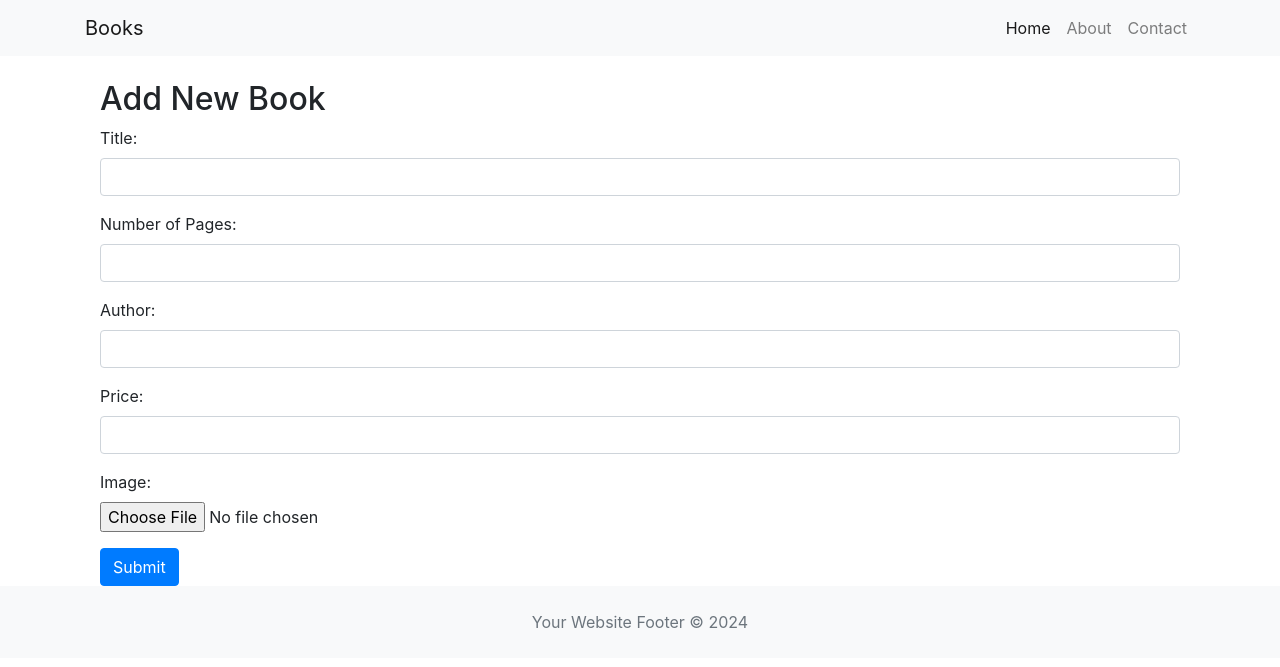
After one commit to Blitz576/Django-BookStore, a Django app: page /addBook in a window 1280 px wide. The commit adds this page. Shown: the top 667 px of the page. Run offline with Django 5.2, Linux system fonts and the light colour scheme; some libraries are stand-ins or nearby versions.

Commit message:
book crud operations

```diff
--- /dev/null
+++ b/bookStore/mainApp/templates/mainApp/addBook.html
@@ -0,0 +1,33 @@
+{% extends 'layouts/base.html' %}
+{% block PageTitle %} Home {% endblock %}
+{% block Title %} Books {% endblock %}
+
+{% block content %}
+<div class="container">
+    <h2>Add New Book</h2>
+    <form method="post" enctype="multipart/form-data">
+        {% csrf_token %}
+        <div class="form-group">
+            <label for="title">Title:</label>
+            <input type="text" class="form-control" id="title" name="title">
+        </div>
+        <div class="form-group">
+            <label for="no_of_pages">Number of Pages:</label>
+            <input type="number" class="form-control" id="no_of_pages" name="no_of_pages">
+        </div>
+        <div class="form-group">
+            <label for="author">Author:</label>
+            <input type="text" class="form-control" id="author" name="author">
+        </div>
+        <div class="form-group">
+            <label for="price">Price:</label>
+            <input type="number" step="0.01" class="form-control" id="price" name="price">
+        </div>
+        <div class="form-group">
+            <label for="image">Image:</label>
+            <input type="file" class="form-control-file" id="image" name="image">
+        </div>
+        <button type="submit" class="btn btn-primary">Submit</button>
+    </form>
+</div>
+{% endblock %}
--- a/bookStore/mainApp/templates/mainApp/index.html
+++ b/bookStore/mainApp/templates/mainApp/index.html
@@ -4,7 +4,7 @@
 {% block Title %} Books {% endblock %}
 
 {% block content %}
-
+    <a class="btn btn-primary" href="{% url 'addBook' %}">Add New Book</a>
     <div class="container mt-4">
         <h2>Books</h2>
         <table class="table">
@@ -28,8 +28,9 @@
                      <td>{{book.no_of_pages}}</td>
                      <td> {{book.price}}</td>
 
-                     <td> <img style="width: 100px; height: 100px" src="{% static './images/one.jpg' %}"> </td>
+                     <td> <img style="width: 100px; height: 100px" src="{{ book.get_absolute_url }}"> </td>
                      <td> <a href="{% url 'bookDetails' book.id %}" class="btn btn-primary">Show</a></td>
+                     <td> <a href="{{ book.delete_url }}" class="btn btn-danger">Delete</a></td>
                  </tr>
                 {% endfor %}
             </tbody>
--- a/bookStore/mainApp/urls.py
+++ b/bookStore/mainApp/urls.py
@@ -1,5 +1,5 @@
 from django.urls import path
-from .views import index,about,contact,bookDetails
+from .views import index,about,contact,bookDetails , addBook , deleteBook
 from django.conf import settings
 from django.conf.urls.static import static
 
@@ -13,7 +13,7 @@ urlpatterns = [
  path('',index,name='index'),
  path('about',about,name='about'),
  path('contact',contact,name='contact'),
- path('<int:id>',bookDetails,name='bookDetails')
-
-
+ path('<int:id>',bookDetails,name='bookDetails'),
+ path ('addBook' ,addBook , name='addBook'),
+ path('<int:id>/delete', deleteBook , name='deleteBook'),
 ]
--- a/bookStore/mainApp/views.py
+++ b/bookStore/mainApp/views.py
@@ -45,11 +45,8 @@ books = [
 
 def index(request):
     books_queryset = Book.objects.all()
-    print(books_queryset)
-    books_list = [{'id': book.id, 'title': book.title, 'no_of_pages': book.no_of_pages,
-                   'author': book.author, 'price': book.price, 'image': book.image} for book in books_queryset]
-    return HttpResponse(json.dumps(books_list), content_type='application/json')
-
+   # print(books_queryset)
+    return render(request, 'mainApp/index.html', {'books': books_queryset})
 
 def about(request):
     return render(request, 'mainApp/about.html')
@@ -61,3 +58,27 @@ def bookDetails(request, id):
     book_id = int(id)
     book = get_object_or_404(Book, id=book_id)
     return render(request, 'mainApp/bookDetails.html', {'book': book})
+
+
+
+def addBookForm(request):
+    return render(request, 'mainApp/addBook.html')
+def addBook(request):
+    if request.method == 'POST':
+        if request.FILES:
+            image = request.FILES["image"]
+        else:
+            image = None
+        print(request.POST)
+        product = Book(title=request.POST["title"], price=request.POST["price"],
+                          author=request.POST["author"],no_of_pages=request.POST["no_of_pages"], image=image)
+        product.save()
+        return redirect('index')
+    return render(request, 'mainApp/addBook.html')
+
+def deleteBook(request, id):
+    book = get_object_or_404(Book, id=id)
+    book.delete()
+    return redirect('index')
+def updateBook(request, id):
+    pass
```
Also changed, not shown: bookStore/mainApp/models.py (+5 -2 lines), bookStore/mainApp/templates/mainApp/updateBook.html (added, +33 -0 lines), bookStore/media/books/images/MyBall.jpeg (added), bookStore/media/books/images/MyBall_7mknczO.jpeg (added), bookStore/media/books/images/MyBall_UcAD0lI.jpeg (added), bookStore/media/books/images/MyBall_XARSXhn.jpeg (added), bookStore/media/books/images/MyBall_pjtnZaH.jpeg (added), bookStore/media/books/images/MyBall_rxcPRtG.jpeg (added), bookStore/media/books/images/Untitled.jpeg (added).
